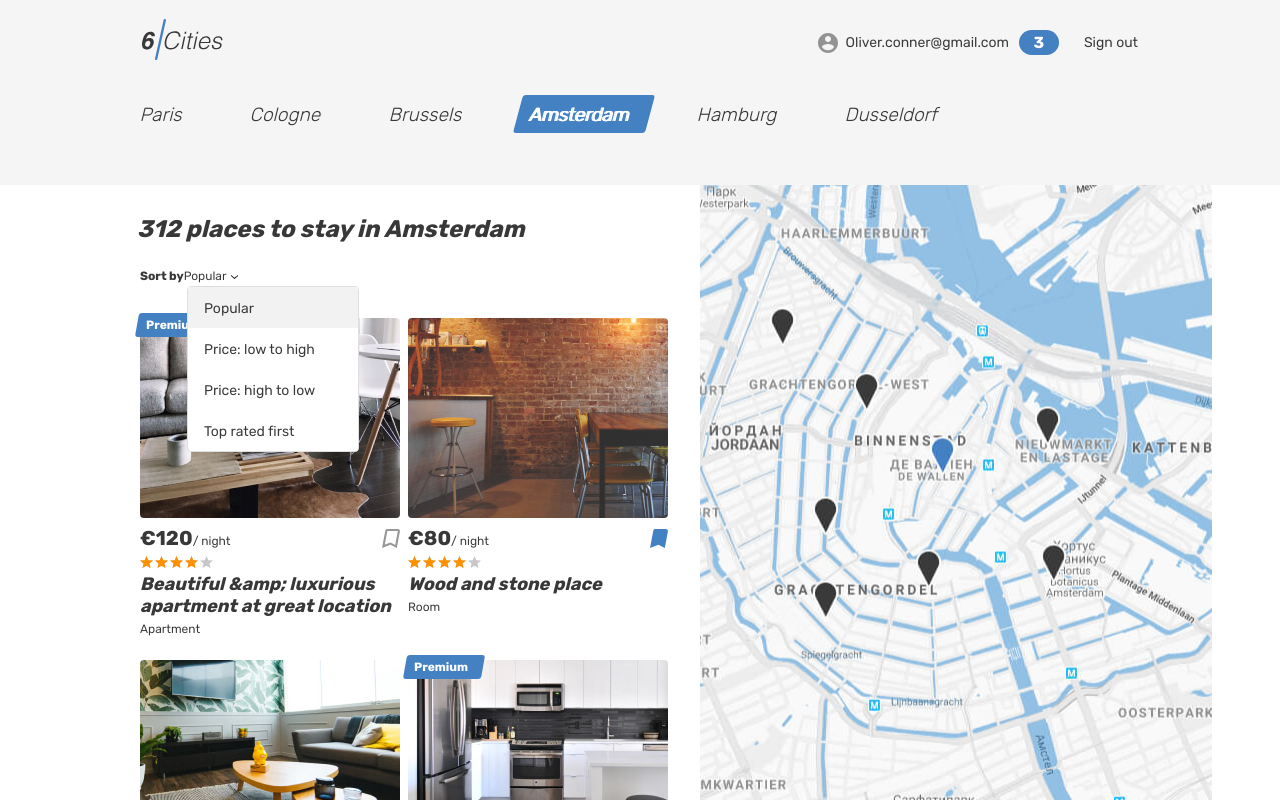
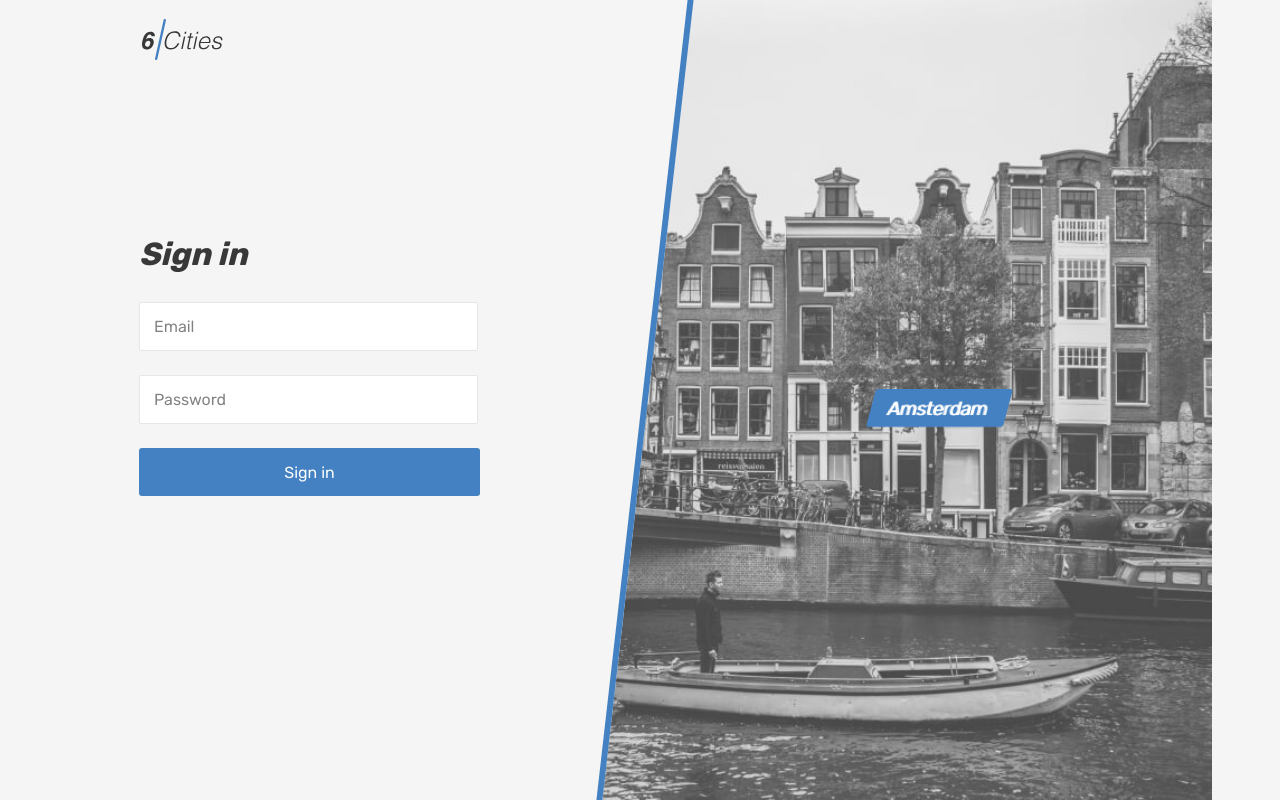
Before and after one commit to htmlacademy-univer-javascript-3/2571359-six-cities-5, a React (Vite) app: page /login in a window 1280 px wide. Built offline with nearby package versions, Linux system fonts and the light colour scheme.

Commit message:
added routing

```diff
--- a/src/App.tsx
+++ b/src/App.tsx
@@ -1,11 +1,35 @@
 import React from 'react';
 import { Main } from './pages/Main/Main.tsx';
-import { PlaceCardProps } from './components/PlaceCard/PlaceCard.tsx';
+import {BrowserRouter, Route, Routes} from 'react-router-dom';
+import {Login} from './pages/Login/Login.tsx';
+import {Favorites} from './pages/Favorites/Favorites.tsx';
+import {Offer} from './pages/Offer/Offer.tsx';
+import {NotFound} from './pages/NotFoundPage/NotFound.tsx';
+import {AppRoute} from './utils/const.ts';
+import {PrivateRoute} from './PrivateRoute.tsx';
+import {TPlaceCard} from './utils/types.ts';
 
-type AppScreenProps = {
-  places: PlaceCardProps[];
+interface IAppProps {
+  places: TPlaceCard[];
 }
 
-export const App: React.FC<AppScreenProps> = ({places}) => (
-  <Main places={places}/>
-);
+export const App: React.FC<IAppProps> = ({places}): JSX.Element => {
+  const isAuthenticated = false;
+
+  return (
+    <BrowserRouter>
+      <Routes>
+        <Route path={AppRoute.Main} element={<Main places={places} />} />
+        <Route path={AppRoute.Login} element={<Login />} />
+        <Route path={AppRoute.Favorites} element={
+          <PrivateRoute isAuthenticated={isAuthenticated}>
+            <Favorites />
+          </PrivateRoute>
+        }
+        />
+        <Route path={AppRoute.Offer} element={<Offer />} />
+        <Route path={'*'} element={<NotFound />} />
+      </Routes>
+    </BrowserRouter>
+  );
+};
--- /dev/null
+++ b/src/PrivateRoute.tsx
@@ -0,0 +1,12 @@
+import React from 'react';
+import {Navigate} from 'react-router-dom';
+import {AppRoute} from './utils/const.ts';
+
+interface IPrivateRouteProps {
+  isAuthenticated: boolean;
+  children: JSX.Element;
+}
+
+export const PrivateRoute: React.FC<IPrivateRouteProps> = ({isAuthenticated, children}) => (
+  isAuthenticated ? children : <Navigate to={AppRoute.Login}/>
+);
--- a/src/components/PlaceCard/PlaceCard.tsx
+++ b/src/components/PlaceCard/PlaceCard.tsx
@@ -1,46 +1,29 @@
 import React from 'react';
+import {TPlaceCard} from '../../utils/types.ts';
 
-export type PlaceCardProps = {
-  isPremium?: boolean;
-  isBookmarked?: boolean;
-  imageSrc: string;
-  imageAlt?: string;
-  price: number;
-  rating: 1 | 2 | 3 | 4 | 5;
-  name: string;
-  type: PlaceType;
-};
+interface IPlaceCardProps {
+  place: TPlaceCard;
+}
 
-type PlaceType = 'Apartment' | 'Room';
-
-export const PlaceCard: React.FC<PlaceCardProps> = ({
-  isPremium,
-  isBookmarked,
-  imageSrc,
-  imageAlt,
-  price,
-  rating,
-  name,
-  type
-}) => (
+export const PlaceCard: React.FC<IPlaceCardProps> = ({place}) => (
   <article className="cities__card place-card">
-    {isPremium && (
+    {place.isPremium && (
       <div className="place-card__mark">
         <span>Premium</span>
       </div>
     )}
     <div className="cities__image-wrapper place-card__image-wrapper">
       <a href="#">
-        <img className="place-card__image" src={imageSrc} width="260" height="200" alt={imageAlt} />
+        <img className="place-card__image" src={place.imageSrc} width="260" height="200" alt={place.imageAlt} />
       </a>
     </div>
     <div className="place-card__info">
       <div className="place-card__price-wrapper">
         <div className="place-card__price">
-          <b className="place-card__price-value">&euro;{price}</b>
+          <b className="place-card__price-value">&euro;{place.price}</b>
           <span className="place-card__price-text">&#47;&nbsp;night</span>
         </div>
-        <button className={`place-card__bookmark-button ${isBookmarked ? 'place-card__bookmark-button--active' : ''} button`} type="button">
+        <button className={`place-card__bookmark-button ${place.isBookmarked ? 'place-card__bookmark-button--active' : ''} button`} type="button">
           <svg className="place-card__bookmark-icon" width="18" height="19">
             <use xlinkHref="#icon-bookmark" />
           </svg>
@@ -49,14 +32,14 @@ export const PlaceCard: React.FC<PlaceCardProps> = ({
       </div>
       <div className="place-card__rating rating">
         <div className="place-card__stars rating__stars">
-          <span style={{width: `${rating * 20}%` }}></span>
+          <span style={{width: `${place.rating * 20}%` }}></span>
           <span className="visually-hidden">Rating</span>
         </div>
       </div>
       <h2 className="place-card__name">
-        <a href="#">{name}</a>
+        <a href="#">{place.name}</a>
       </h2>
-      <p className="place-card__type">{type}</p>
+      <p className="place-card__type">{place.type}</p>
     </div>
   </article>
 );
--- a/src/pages/Main/Main.tsx
+++ b/src/pages/Main/Main.tsx
@@ -1,8 +1,9 @@
 import React from 'react';
-import {PlaceCard, PlaceCardProps} from '../../components/PlaceCard/PlaceCard.tsx';
+import {PlaceCard} from '../../components/PlaceCard/PlaceCard.tsx';
+import {TPlaceCard} from '../../utils/types.ts';
 
 type MainProps = {
-  places: PlaceCardProps[];
+  places: TPlaceCard[];
 };
 
 export const Main: React.FC<MainProps> = ({places}) => (
@@ -78,7 +79,7 @@ export const Main: React.FC<MainProps> = ({places}) => (
         <div className="cities__places-container container">
           <section className="cities__places places">
             <h2 className="visually-hidden">Places</h2>
-            <b className="places__found">312 places to stay in Amsterdam</b>
+            <b className="places__found">{places.length} places to stay in Amsterdam</b>
             <form className="places__sorting" action="#" method="get">
               <span className="places__sorting-caption">Sort by</span>
               <span className="places__sorting-type" tabIndex={0}>
@@ -95,7 +96,7 @@ export const Main: React.FC<MainProps> = ({places}) => (
               </ul>
             </form>
             <div className="cities__places-list places__list tabs__content">
-              { places.map((place) => (<PlaceCard key={place.name} {...place} />)) }
+              { places.map((place) => (<PlaceCard key={place.name} place={place} />)) }
             </div>
           </section>
           <div className="cities__right-section">
--- /dev/null
+++ b/src/pages/NotFoundPage/NotFound.tsx
@@ -0,0 +1,40 @@
+import {Link} from 'react-router-dom';
+import {AppRoute} from '../../utils/const.ts';
+
+export const NotFound = () => (
+  <div className="page page--gray page--main">
+    <header className="header">
+      <div className="container">
+        <div className="header__wrapper">
+          <div className="header__left">
+            <a className="header__logo-link header__logo-link--active">
+              <img className="header__logo" src="img/logo.svg" alt="6 cities logo" width="81" height="41"/>
+            </a>
+          </div>
+          <nav className="header__nav">
+            <ul className="header__nav-list">
+              <li className="header__nav-item user">
+                <a className="header__nav-link header__nav-link--profile" href="#">
+                  <div className="header__avatar-wrapper user__avatar-wrapper">
+                  </div>
+                  <span className="header__user-name user__name">Oliver.conner@gmail.com</span>
+                  <span className="header__favorite-count">3</span>
+                </a>
+              </li>
+              <li className="header__nav-item">
+                <a className="header__nav-link" href="#">
+                  <span className="header__signout">Sign out</span>
+                </a>
+              </li>
+            </ul>
+          </nav>
+        </div>
+      </div>
+    </header>
+
+    <main className="page__main page__main--index">
+      <h1>404 Page not found</h1>
+      <Link to={AppRoute.Main}>Back to main page</Link>
+    </main>
+  </div>
+);
--- /dev/null
+++ b/src/utils/const.ts
@@ -0,0 +1,6 @@
+export enum AppRoute {
+  Main = '/',
+  Login = '/login',
+  Favorites = '/favorites',
+  Offer = '/offer/:id'
+}
--- /dev/null
+++ b/src/utils/types.ts
@@ -0,0 +1,12 @@
+export type TPlaceType = 'Apartment' | 'Room';
+
+export type TPlaceCard = {
+  isPremium?: boolean;
+  isBookmarked?: boolean;
+  imageSrc: string;
+  imageAlt?: string;
+  price: number;
+  rating: 1 | 2 | 3 | 4 | 5;
+  name: string;
+  type: TPlaceType;
+};
```
